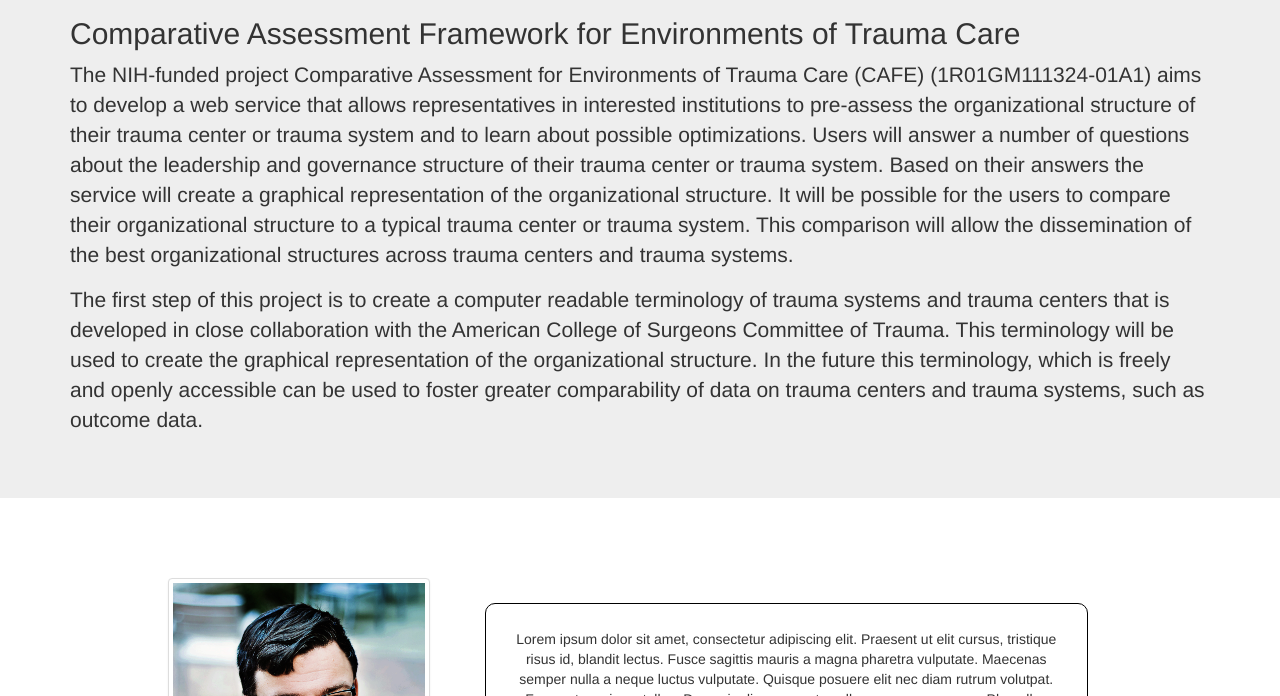
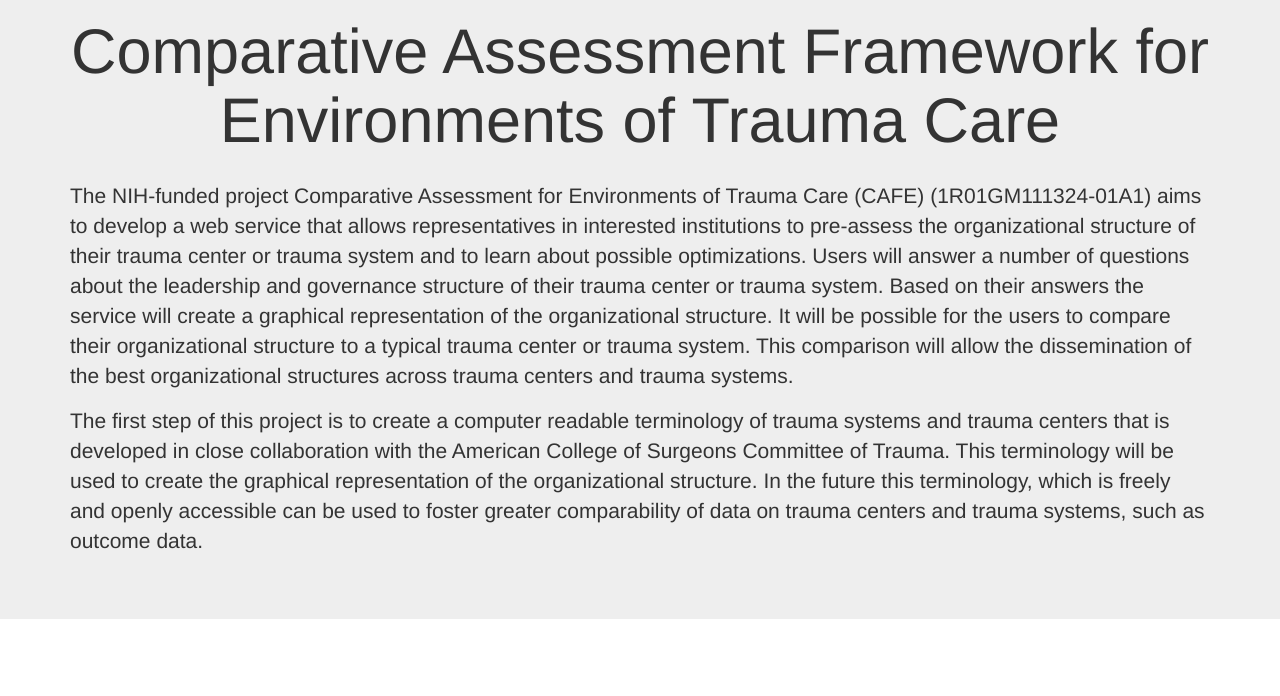
Before and after one commit to mbrochhausen/cafe-site, a plain HTML site: page index.html in a window 1280 px wide. Shown: the part 53-749 px from the top of the page. Drawn offline with nearby package versions, Linux system fonts and the light colour scheme.

Commit message:
header box style changes

```diff
--- a/base.css
+++ b/base.css
@@ -1,3 +1,6 @@
+.cafe-description {
+    margin-top:25px;
+}
 .social-content {
     list-style:none;
     margin:0;
--- a/index.html
+++ b/index.html
@@ -21,9 +21,11 @@
         </nav>
         <div id="about" class="jumbotron tag">
             <div class="container">
-                <h2>Comparative Assessment Framework for Environments of Trauma Care</h2>
-                <p class="description">The NIH-funded project Comparative Assessment for Environments of Trauma Care (CAFE) (1R01GM111324-01A1) aims to develop a web service that allows representatives in interested institutions to pre-assess the organizational structure of their trauma center or trauma system and to learn about possible optimizations. Users will answer a number of questions about the leadership and governance structure of their trauma center or trauma system. Based on their answers the service will create a graphical representation of the organizational structure. It will be possible for the users to compare their organizational structure to a typical trauma center or trauma system. This comparison will allow the dissemination of the best organizational structures across trauma centers and trauma systems.</p>
-<p class="description">The first step of this project is to create a computer readable terminology of trauma systems and trauma centers that is developed in close collaboration with the American College of Surgeons Committee of Trauma. This terminology will be used to create the graphical representation of the organizational structure. In the future this terminology, which is freely and openly accessible can be used to foster greater comparability of data on trauma centers and trauma systems, such as outcome data.</p>
+                <h1 style="text-align:center">Comparative Assessment Framework for Environments of Trauma Care</h1>
+                <div class="cafe-description">
+                    <p class="description">The NIH-funded project Comparative Assessment for Environments of Trauma Care (CAFE) (1R01GM111324-01A1) aims to develop a web service that allows representatives in interested institutions to pre-assess the organizational structure of their trauma center or trauma system and to learn about possible optimizations. Users will answer a number of questions about the leadership and governance structure of their trauma center or trauma system. Based on their answers the service will create a graphical representation of the organizational structure. It will be possible for the users to compare their organizational structure to a typical trauma center or trauma system. This comparison will allow the dissemination of the best organizational structures across trauma centers and trauma systems.</p>
+    <p class="description">The first step of this project is to create a computer readable terminology of trauma systems and trauma centers that is developed in close collaboration with the American College of Surgeons Committee of Trauma. This terminology will be used to create the graphical representation of the organizational structure. In the future this terminology, which is freely and openly accessible can be used to foster greater comparability of data on trauma centers and trauma systems, such as outcome data.</p>
+                </div>
             </div>
         </div>
         <div id="people" class="container tag">
```
